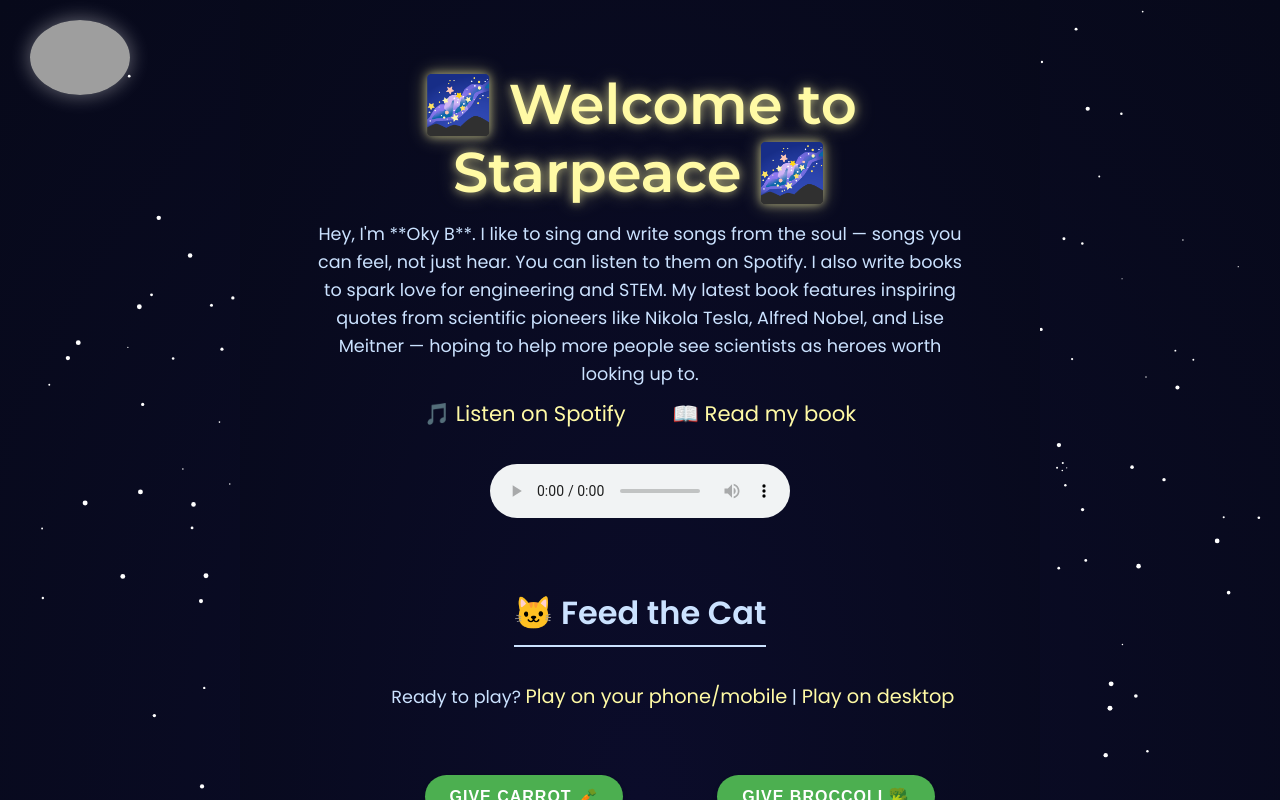
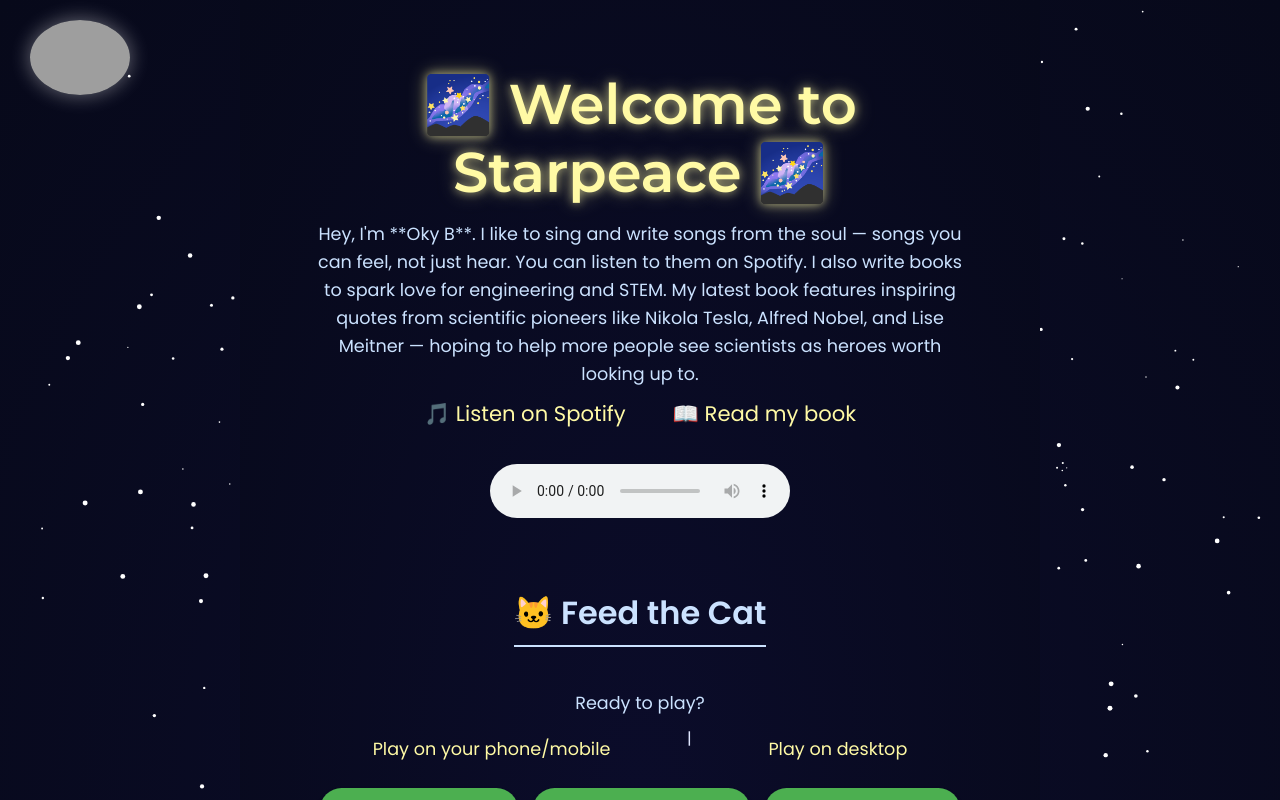
Before and after one commit to Oky5/Okyderana, a plain HTML site: page index.html in a window 1280 px wide. Drawn offline with Linux system fonts and the light colour scheme; grey boxes are pictures that could not be loaded.

Commit message:
Update index.html

```diff
--- a/index.html
+++ b/index.html
@@ -249,11 +249,14 @@
 
         <section id="game">
     <h2>🐱 Feed the Cat</h2>
-            <p>
-                Ready to play?
-                <a href="https://hungrycatt.vercel.app/" target="_blank">Play on your phone/mobile</a> |
+    <div style="text-align: center; margin: 1em 0;">
+        <p style="margin: 0.5em 0;">Ready to play?</p>
+        <div style="display: flex; justify-content: center; gap: 1em; flex-wrap: wrap;">
+            <a href="https://hungrycatt.vercel.app/" target="_blank">Play on your phone/mobile</a>
+            <span>|</span>
             <a href="https://okybcat.vercel.app/" target="_blank">Play on desktop</a>
-            </p>
+        </div>
+    </div>
     <div class="buttons-container">
         <button class="veg" onclick="feedCat('carrot')">Give Carrot 🥕</button>
         <button class="veg" onclick="feedCat('broccoli')">Give Broccoli 🥦</button>
```
Lines whose indentation alone changed are shown as unchanged.
